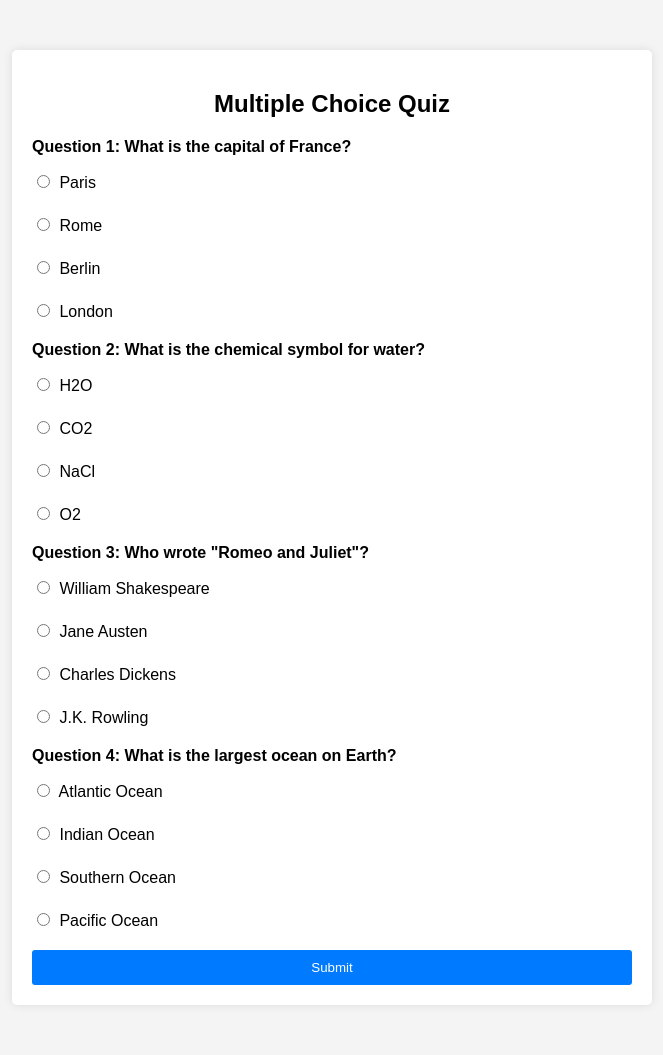
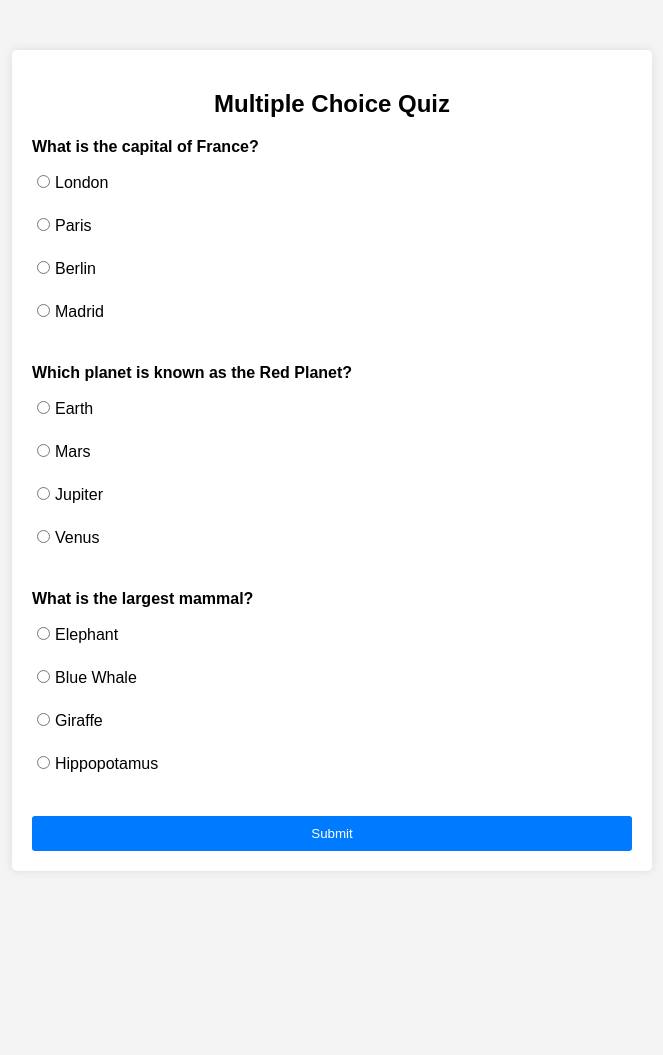
Before and after one commit to SobieskiCodes/fastapi_cps120_final_quiz_project, a FastAPI app: page / in a window 1280 px wide. Shown: the whole page, without its empty margins (308-971 px from the left). After the commit the page ends 851 px from the top, so only its background shows below. Run offline with FastAPI, Linux system fonts and the light colour scheme.

Commit message:
dynamic questions.

```diff
--- a/main.py
+++ b/main.py
@@ -1,3 +1,4 @@
+import json
 import pathlib
 from fastapi import FastAPI, Request
 from fastapi.templating import Jinja2Templates
@@ -6,17 +7,20 @@ from fastapi.responses import HTMLResponse
 
 app = FastAPI()
 BASE_DIR = pathlib.Path(__file__).parent
-templates = Jinja2Templates(directory=[
-    BASE_DIR / "templates",
-])
+templates = Jinja2Templates(directory=str(BASE_DIR / "templates"))
 
-app.mount("/static", StaticFiles(directory="static"), name="static")
+app.mount("/static", StaticFiles(directory=str(BASE_DIR / "static")), name="static")
 
 @app.get('/', response_class=HTMLResponse)
 async def index(request: Request):
+    with open(BASE_DIR / "questions.json", "r") as file:
+        quiz_data = json.load(file)
+
+    #print(quiz_data)
     context = {
         "request": request,
-        "title": "Home Page"
+        "title": "Multiple Choice Quiz",
+        "quiz": quiz_data["quiz"]
     }
     response = templates.TemplateResponse("index.html", context)
     return response
--- /dev/null
+++ b/questions.json
@@ -0,0 +1,34 @@
+{
+    "quiz": [
+      {
+        "question": "What is the capital of France?",
+        "options": [
+          "London",
+          "Paris",
+          "Berlin",
+          "Madrid"
+        ],
+        "answer": "Paris"
+      },
+      {
+        "question": "Which planet is known as the Red Planet?",
+        "options": [
+          "Earth",
+          "Mars",
+          "Jupiter",
+          "Venus"
+        ],
+        "answer": "Mars"
+      },
+      {
+        "question": "What is the largest mammal?",
+        "options": [
+          "Elephant",
+          "Blue Whale",
+          "Giraffe",
+          "Hippopotamus"
+        ],
+        "answer": "Blue Whale"
+      }
+    ]
+  }
--- a/templates/index.html
+++ b/templates/index.html
@@ -1,4 +1,3 @@
-
 <!DOCTYPE html>
 <html lang="en">
 <head>
@@ -11,34 +10,14 @@
     <div class="quiz-container">
         <h2>Multiple Choice Quiz</h2>
         <form id="quiz-form">
+            {% for question in quiz %}
             <div class="question">
-                <p>Question 1: What is the capital of France?</p>
-                <label for="q1a"><input type="radio" id="q1a" name="q1" value="a"> Paris</label><br>
-                <label for="q1b"><input type="radio" id="q1b" name="q1" value="b"> Rome</label><br>
-                <label for="q1c"><input type="radio" id="q1c" name="q1" value="c"> Berlin</label><br>
-                <label for="q1d"><input type="radio" id="q1d" name="q1" value="d"> London</label>
+                <p>{{ question.question }}</p>
+                {% for option in question.options %}
+                <label for="{{ question.id }}{{ option }}"><input type="radio" id="{{ question.id }}{{ option }}" name="{{ question.id }}" value="{{ option }}">{{ option }}</label><br>
+                {% endfor %}
             </div>
-            <div class="question">
-                <p>Question 2: What is the chemical symbol for water?</p>
-                <label for="q2a"><input type="radio" id="q2a" name="q2" value="a"> H2O</label><br>
-                <label for="q2b"><input type="radio" id="q2b" name="q2" value="b"> CO2</label><br>
-                <label for="q2c"><input type="radio" id="q2c" name="q2" value="c"> NaCl</label><br>
-                <label for="q2d"><input type="radio" id="q2d" name="q2" value="d"> O2</label>
-            </div>
-            <div class="question">
-                <p>Question 3: Who wrote "Romeo and Juliet"?</p>
-                <label for="q3a"><input type="radio" id="q3a" name="q3" value="a"> William Shakespeare</label><br>
-                <label for="q3b"><input type="radio" id="q3b" name="q3" value="b"> Jane Austen</label><br>
-                <label for="q3c"><input type="radio" id="q3c" name="q3" value="c"> Charles Dickens</label><br>
-                <label for="q3d"><input type="radio" id="q3d" name="q3" value="d"> J.K. Rowling</label>
-            </div>
-            <div class="question">
-                <p>Question 4: What is the largest ocean on Earth?</p>
-                <label for="q4a"><input type="radio" id="q4a" name="q4" value="a"> Atlantic Ocean</label><br>
-                <label for="q4b"><input type="radio" id="q4b" name="q4" value="b"> Indian Ocean</label><br>
-                <label for="q4c"><input type="radio" id="q4c" name="q4" value="c"> Southern Ocean</label><br>
-                <label for="q4d"><input type="radio" id="q4d" name="q4" value="d"> Pacific Ocean</label>
-            </div>
+            {% endfor %}
             <button type="submit">Submit</button>
         </form>
     </div>
```
